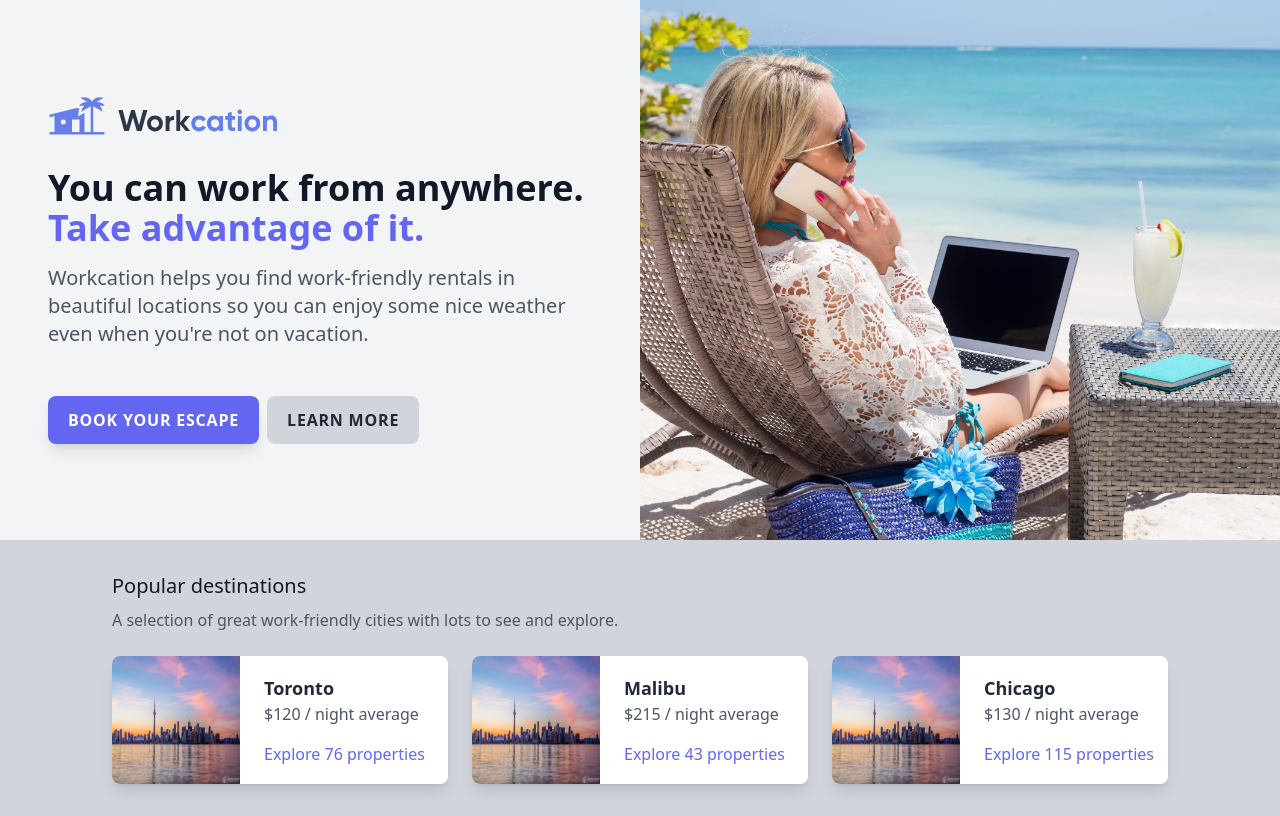
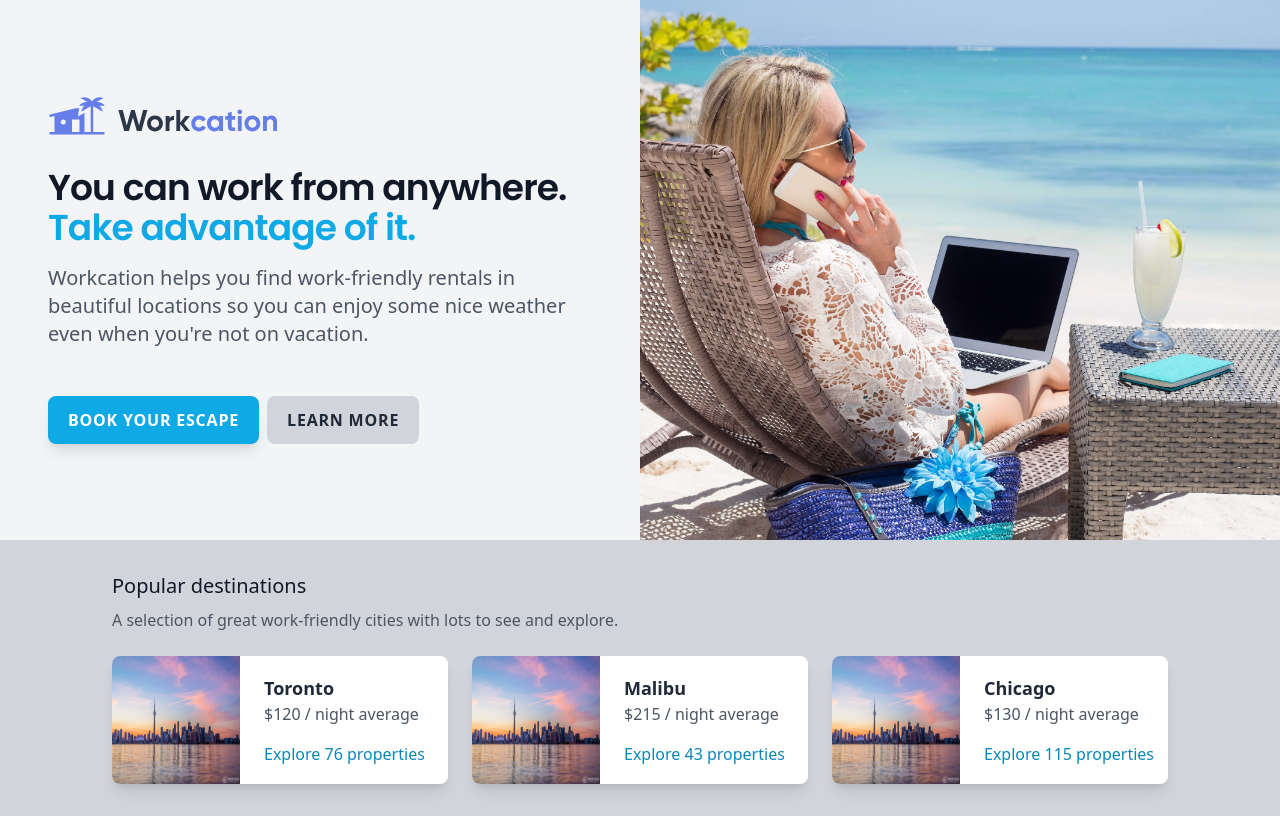
Before and after one commit to jenkinz/my-vite-project, a Vue app: page / in a window 1280 px wide. Built offline with nearby package versions, Linux system fonts and the light colour scheme.

Commit message:
Add custom brand colors and headline font

```diff
--- a/index.html
+++ b/index.html
@@ -3,6 +3,8 @@
   <head>
     <meta charset="UTF-8" />
     <link rel="icon" href="/favicon.ico" />
+    <link rel="preconnect" href="https://fonts.gstatic.com" />
+    <link href="https://fonts.googleapis.com/css2?family=Poppins:wght@600&display=swap" rel="stylesheet" />
     <meta name="viewport" content="width=device-width, initial-scale=1.0" />
     <title>Vite App</title>
   </head>
--- a/src/App.vue
+++ b/src/App.vue
@@ -52,11 +52,11 @@ export default {
             alt="Woman workcationing on the beach"
           />
           <h1
-            class="8 mt-6 text-2xl font-bold text-gray-900 sm:mt-8 sm:text-4xl lg:text-3xl xl:text-4xl"
+            class="8 mt-6 font-headline text-2xl font-semibold tracking-tight text-gray-900 sm:mt-8 sm:text-4xl lg:text-3xl xl:text-4xl"
           >
             You can work from anywhere.
             <br class="hidden lg:inline" />
-            <span class="text-indigo-500"> Take advantage of it.</span>
+            <span class="text-brand"> Take advantage of it.</span>
           </h1>
           <p class="mt-2 text-gray-600 sm:mt-4 sm:text-xl">
             Workcation helps you find work-friendly rentals in beautiful
--- a/src/components/DestinationCard.vue
+++ b/src/components/DestinationCard.vue
@@ -34,7 +34,7 @@ export default {
       <div class="mt-4">
         <a
           href="#"
-          class="text-indigo-500 hover:text-indigo-400"
+          class="text-brand-dark hover:text-brand"
           font-semibold
           text-sm
           >Explore {{ destination.propertyCount }} properties</a
--- a/src/index.css
+++ b/src/index.css
@@ -7,8 +7,8 @@
            focus:ring focus:ring-offset-2 sm:mt-6 sm:text-base;
   }
   .btn-primary {
-    @apply transform bg-indigo-500 text-white shadow-lg transition hover:-translate-y-0.5 hover:bg-indigo-400
-         focus:ring-indigo-500 active:bg-indigo-600;
+    @apply transform bg-brand text-white shadow-lg transition hover:-translate-y-0.5 hover:bg-brand-light
+         focus:ring-brand active:bg-brand-dark;
   }
   .btn-secondary {
     @apply bg-gray-300 text-gray-800 hover:bg-gray-200 focus:ring-gray-300 active:bg-gray-400;
--- a/tailwind.config.js
+++ b/tailwind.config.js
@@ -2,7 +2,18 @@
 module.exports = {
   content: ['./index.html', './src/**/*.{vue,js,ts,jsx,tsx}'],
   theme: {
-    extend: {},
+    extend: {
+      colors: {
+        brand: {
+          DEFAULT: '#0fa9e6', // brand
+          light: '#3fbaeb', // brand-light
+          dark: '#0c87b8', // brand-dark
+        },
+      },
+      fontFamily: {
+        headline: 'Poppins, sans-serif', // font-headline (note <link ...> stylesheet added to index.html for this font)
+      },
+    },
   },
   variants: {
     extend: {
```
